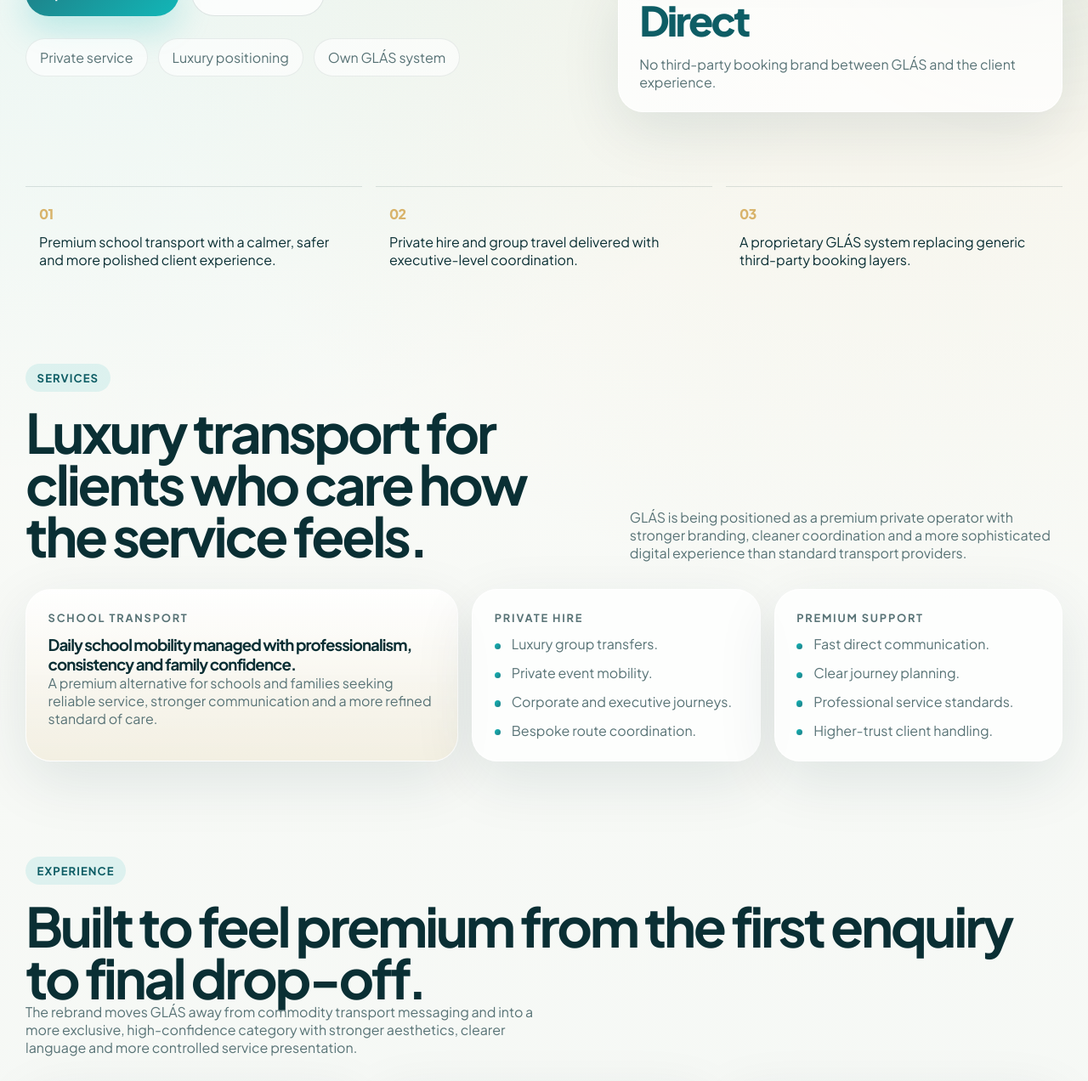
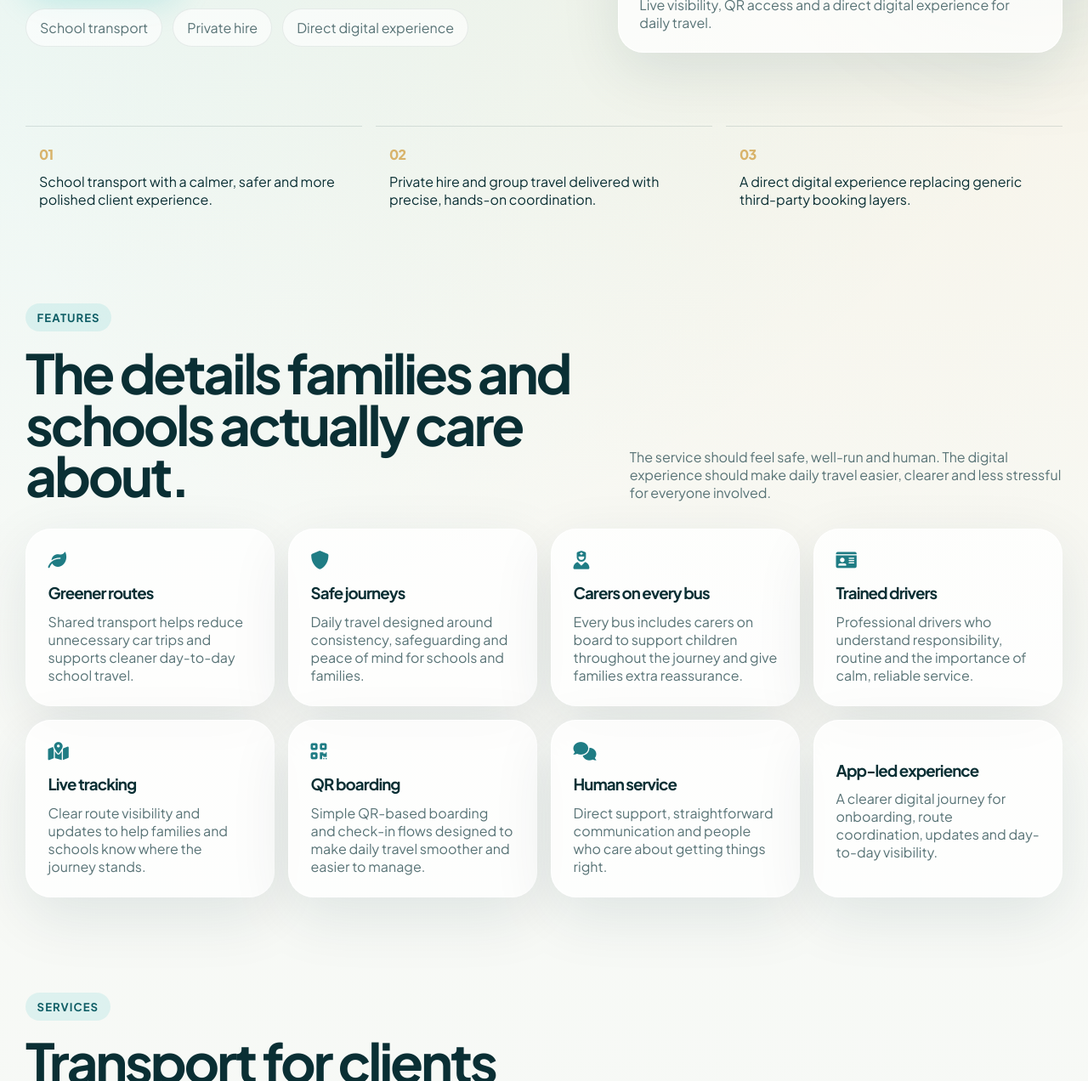
Before and after one commit to EdMendoza93/GlasTransport-website, a website: page public/index.html in a window 1280 px wide. Shown: the part 768-2040 px from the top of the page at 85% size. Drawn offline with nearby package versions, Linux system fonts and the light colour scheme.

Commit message:
Refine GLAS site messaging and features

```diff
--- a/public/index.html
+++ b/public/index.html
@@ -3,8 +3,8 @@
 <head>
     <meta charset="UTF-8">
     <meta name="viewport" content="width=device-width, initial-scale=1.0">
-    <title>GLÁS Transport | Premium School Transport & Private Mobility</title>
-    <meta name="description" content="GLÁS Transport delivers premium school transport, private group travel and bespoke mobility services with a luxury standard of care, safety and presentation.">
+    <title>GLÁS Transport | School Transport & Private Mobility</title>
+    <meta name="description" content="GLÁS Transport delivers school transport, private group travel and bespoke mobility services with a higher standard of care, safety and presentation.">
     <link rel="preconnect" href="https://fonts.googleapis.com">
     <link rel="preconnect" href="https://fonts.gstatic.com" crossorigin>
     <link href="https://fonts.googleapis.com/css2?family=Plus+Jakarta+Sans:wght@400;500;600;700;800&family=Cormorant+Garamond:wght@500;600;700&display=swap" rel="stylesheet">
@@ -22,11 +22,12 @@
                     <span class="brand-primary">GLÁS</span>
                     <span class="brand-secondary">Transport</span>
                 </span>
-                <span class="brand-note">Premium School & Private Mobility</span>
+                <span class="brand-note">School & Private Mobility</span>
             </a>
 
             <nav class="desktop-nav" aria-label="Main navigation">
                 <a href="#services">Services</a>
+                <a href="#features">Features</a>
                 <a href="#experience">Experience</a>
                 <a href="#system">System</a>
                 <a href="#contact">Contact</a>
@@ -41,6 +42,7 @@
 
         <div class="mobile-menu container" id="mobileMenu">
             <a href="#services">Services</a>
+            <a href="#features">Features</a>
             <a href="#experience">Experience</a>
             <a href="#system">System</a>
             <a href="#contact">Contact</a>
@@ -51,13 +53,13 @@
         <section id="home" class="hero">
             <div class="container hero-grid">
                 <div class="hero-copy">
-                    <p class="eyebrow">Luxury transport service in Dublin</p>
+                    <p class="eyebrow">School & private transport in Dublin</p>
                     <h1>
                         School transport,
-                        <span class="serif-line">elevated to a premium standard.</span>
+                        <span class="serif-line">shaped around cleaner journeys.</span>
                     </h1>
                     <p class="hero-text">
-                        GLÁS Transport delivers refined school mobility and private group travel with a higher level of safety, discretion, communication and operational polish than conventional providers.
+                        GLÁS Transport delivers school mobility and private group travel with a strong focus on safety, greener journeys, clear communication and a more human service for families, schools and carers.
                     </p>
 
                     <div class="hero-actions">
@@ -66,29 +68,29 @@
                     </div>
 
                     <div class="hero-badges">
-                        <span>Private service</span>
-                        <span>Luxury positioning</span>
-                        <span>Own GLÁS system</span>
+                        <span>School transport</span>
+                        <span>Private hire</span>
+                        <span>Direct digital experience</span>
                     </div>
                 </div>
 
                 <aside class="hero-panel">
                     <div class="signal-card signal-card-dark">
                         <p class="card-label">Brand positioning</p>
-                        <h2>Not another bus company. A premium mobility standard for schools and private clients.</h2>
+                        <h2>A calmer, safer way for children to travel every day.</h2>
                         <p>
-                            Designed for families, schools and organisers who expect professionalism, calm execution and a visibly higher level of service.
+                            Built for families and schools who want daily transport to feel reliable, supported and easy to trust from the moment the journey begins.
                         </p>
                     </div>
 
                     <div class="panel-stack">
                         <div class="signal-card">
-                            <span class="metric">Luxury</span>
-                            <p>Presentation, communication and trust built into every journey.</p>
+                            <span class="metric">Care</span>
+                            <p>Real people, clear communication and trust built into every journey.</p>
                         </div>
                         <div class="signal-card">
                             <span class="metric">Direct</span>
-                            <p>No third-party booking brand between GLÁS and the client experience.</p>
+                            <p>Live visibility, QR access and a direct digital experience for daily travel.</p>
                         </div>
                     </div>
                 </aside>
@@ -99,16 +101,73 @@
             <div class="container marquee-grid">
                 <article>
                     <span>01</span>
-                    <p>Premium school transport with a calmer, safer and more polished client experience.</p>
+                    <p>School transport with a calmer, safer and more polished client experience.</p>
                 </article>
                 <article>
                     <span>02</span>
-                    <p>Private hire and group travel delivered with executive-level coordination.</p>
+                    <p>Private hire and group travel delivered with precise, hands-on coordination.</p>
                 </article>
                 <article>
                     <span>03</span>
-                    <p>A proprietary GLÁS system replacing generic third-party booking layers.</p>
+                    <p>A direct digital experience replacing generic third-party booking layers.</p>
                 </article>
+            </div>
+        </section>
+
+        <section id="features" class="section section-features">
+            <div class="container">
+                <div class="section-heading split-heading">
+                    <div>
+                        <p class="eyebrow">Features</p>
+                        <h2>The details families and schools actually care about.</h2>
+                    </div>
+                    <p class="section-intro">
+                        The service should feel safe, well-run and human. The digital experience should make daily travel easier, clearer and less stressful for everyone involved.
+                    </p>
+                </div>
+
+                <div class="features-grid">
+                    <article class="feature-detail-card">
+                        <i class="fas fa-leaf"></i>
+                        <h3>Greener routes</h3>
+                        <p>Shared transport helps reduce unnecessary car trips and supports cleaner day-to-day school travel.</p>
+                    </article>
+                    <article class="feature-detail-card">
+                        <i class="fas fa-shield-alt"></i>
+                        <h3>Safe journeys</h3>
+                        <p>Daily travel designed around consistency, safeguarding and peace of mind for schools and families.</p>
+                    </article>
+                    <article class="feature-detail-card">
+                        <i class="fas fa-user-nurse"></i>
+                        <h3>Carers on every bus</h3>
+                        <p>Every bus includes carers on board to support children throughout the journey and give families extra reassurance.</p>
+                    </article>
+                    <article class="feature-detail-card">
+                        <i class="fas fa-id-card"></i>
+                        <h3>Trained drivers</h3>
+                        <p>Professional drivers who understand responsibility, routine and the importance of calm, reliable service.</p>
+                    </article>
+                    <article class="feature-detail-card">
+                        <i class="fas fa-map-location-dot"></i>
+                        <h3>Live tracking</h3>
+                        <p>Clear route visibility and updates to help families and schools know where the journey stands.</p>
+                    </article>
+                    <article class="feature-detail-card">
+                        <i class="fas fa-qrcode"></i>
+                        <h3>QR boarding</h3>
+                        <p>Simple QR-based boarding and check-in flows designed to make daily travel smoother and easier to manage.</p>
+                    </article>
+                    <article class="feature-detail-card">
+                        <i class="fas fa-comments"></i>
+                        <h3>Human service</h3>
+                        <p>Direct support, straightforward communication and people who care about getting things right.</p>
+                    </article>
+                    <article class="feature-detail-card">
+                        <i class="fas fa-mobile-screen"></i>
+                        <h3>App-led experience</h3>
+                        <p>A clearer digital journey for onboarding, route coordination, updates and day-to-day visibility.</p>
+                    </article>
+                </div>
             </div>
         </section>
 
@@ -117,10 +176,10 @@
                 <div class="section-heading split-heading">
                     <div>
                         <p class="eyebrow">Services</p>
-                        <h2>Luxury transport for clients who care how the service feels.</h2>
+                        <h2>Transport for clients who care how the service feels.</h2>
                     </div>
                     <p class="section-intro">
-                        GLÁS is being positioned as a premium private operator with stronger branding, cleaner coordination and a more sophisticated digital experience than standard transport providers.
+                        GLÁS brings together safe school transport, greener route planning and a more personal day-to-day experience for families, schools and group organisers.
                     </p>
                 </div>
 
@@ -129,14 +188,14 @@
                         <p class="card-label">School transport</p>
                         <h3>Daily school mobility managed with professionalism, consistency and family confidence.</h3>
                         <p>
-                            A premium alternative for schools and families seeking reliable service, stronger communication and a more refined standard of care.
+                            A stronger alternative for schools and families seeking reliable service, clearer communication and a more refined standard of care.
                         </p>
                     </article>
 
                     <article class="feature-card">
                         <p class="card-label">Private hire</p>
                         <ul class="bullet-list">
-                            <li>Luxury group transfers.</li>
+                            <li>Group transfers.</li>
                             <li>Private event mobility.</li>
                             <li>Corporate and executive journeys.</li>
                             <li>Bespoke route coordination.</li>
@@ -144,12 +203,12 @@
                     </article>
 
                     <article class="feature-card">
-                        <p class="card-label">Premium support</p>
+                        <p class="card-label">Client support</p>
                         <ul class="bullet-list">
                             <li>Fast direct communication.</li>
                             <li>Clear journey planning.</li>
-                            <li>Professional service standards.</li>
-                            <li>Higher-trust client handling.</li>
+                            <li>Human support for families and schools.</li>
+                            <li>Care-led day-to-day service.</li>
                         </ul>
                     </article>
                 </div>
@@ -160,9 +219,9 @@
             <div class="container">
                 <div class="section-heading">
                     <p class="eyebrow">Experience</p>
-                    <h2>Built to feel premium from the first enquiry to final drop-off.</h2>
+                    <h2>Built to feel considered from the first enquiry to final drop-off.</h2>
                     <p class="section-intro narrow">
-                        The rebrand moves GLÁS away from commodity transport messaging and into a more exclusive, high-confidence category with stronger aesthetics, clearer language and more controlled service presentation.
+                        Every part of the service is designed to feel clear, calm and dependable from the first enquiry to the final drop-off.
                     </p>
                 </div>
 
@@ -170,17 +229,17 @@
                     <article class="service-card">
                         <i class="fas fa-shield-alt"></i>
                         <h3>Composure and safety</h3>
-                        <p>A service tone centred on calm execution, responsible operations and confidence for schools, parents and organisers.</p>
+                        <p>A calm, dependable service built to give schools, parents, carers and organisers real peace of mind.</p>
                     </article>
                     <article class="service-card">
                         <i class="fas fa-comments"></i>
-                        <h3>Private client communication</h3>
-                        <p>More direct, more responsive and more polished than the typical transport booking experience.</p>
+                        <h3>Human communication</h3>
+                        <p>Direct updates, straightforward answers and people you can actually reach when something matters.</p>
                     </article>
                     <article class="service-card">
-                        <i class="fas fa-gem"></i>
-                        <h3>Premium brand presence</h3>
-                        <p>Luxury visual language, elevated typography and sharper positioning for a more valuable market segment.</p>
+                        <i class="fas fa-leaf"></i>
+                        <h3>Better for the everyday environment</h3>
+                        <p>Shared transport helps reduce extra car journeys and supports cleaner daily movement for school communities.</p>
                     </article>
                 </div>
             </div>
@@ -189,26 +248,26 @@
         <section id="system" class="section section-platform">
             <div class="container platform-grid">
                 <div class="platform-copy">
-                    <p class="eyebrow">Own platform</p>
-                    <h2>GLÁS now owns the system behind the service.</h2>
+                    <p class="eyebrow">Big news</p>
+                    <h2>We are building the GLÁS digital experience in-house.</h2>
                     <p class="section-intro">
-                        ShuttleID is out. The new direction is a proprietary GLÁS experience with direct control over enquiry flow, client communication, route visibility and premium service presentation.
+                        A major part of the next chapter is bringing the full digital journey closer to the brand, with more control over enquiry flow, client communication, route visibility and service presentation.
                     </p>
                 </div>
 
                 <div class="platform-cards">
                     <article class="platform-card platform-card-highlight">
-                        <p class="card-label">What the GLÁS system should support</p>
+                        <p class="card-label">What it will support</p>
                         <ul class="bullet-list">
-                            <li>Private client onboarding.</li>
+                            <li>Family and school onboarding.</li>
                             <li>School and family account flows.</li>
                             <li>Route and passenger coordination.</li>
-                            <li>Luxury-standard service updates.</li>
+                            <li>Live tracking, QR boarding and service updates.</li>
                         </ul>
                     </article>
                     <article class="platform-card">
                         <p class="card-label">Why this matters</p>
-                        <p>The digital layer should feel like GLÁS from end to end, not like a generic outsourced tool attached to a premium brand.</p>
+                        <p>This gives GLÁS the ability to shape the experience end to end, making the service feel clearer, more personal and more dependable every day.</p>
                     </article>
                 </div>
             </div>
@@ -222,22 +281,22 @@
                         <h2>A sharper, quieter and more valuable offer than mass-market operators.</h2>
                     </div>
                     <p class="section-intro">
-                        The opportunity is to own the premium end of school and private transport: better service language, stronger trust, cleaner execution and a more desirable client experience.
+                        The opportunity is to deliver school and private transport in a way that feels safer, greener, more personal and easier to trust.
                     </p>
                 </div>
 
                 <div class="impact-grid">
                     <article class="impact-card">
-                        <span class="impact-number">Premium</span>
-                        <p>Higher-end positioning for schools, families and private clients.</p>
+                        <span class="impact-number">Green</span>
+                        <p>Shared transport that supports cleaner daily travel and fewer extra car journeys.</p>
                     </article>
                     <article class="impact-card">
-                        <span class="impact-number">Direct</span>
-                        <p>A brand-controlled journey without dependence on third-party identity layers.</p>
+                        <span class="impact-number">Safe</span>
+                        <p>Structured travel with trained drivers, clear routines and support where it matters.</p>
                     </article>
                     <article class="impact-card">
-                        <span class="impact-number">Distinct</span>
-                        <p>A visual and operational identity that separates GLÁS from standard bus operators.</p>
+                        <span class="impact-number">Human</span>
+                        <p>A service built around real communication, carers, families and school communities.</p>
                     </article>
                 </div>
 
@@ -245,11 +304,11 @@
                     <p class="card-label">Rebrand direction</p>
                     <div class="timeline-grid">
                         <article>
-                            <span>Luxury aesthetic</span>
-                            <p>Sharper typography, cleaner spacing and a more expensive visual tone.</p>
+                            <span>Visual direction</span>
+                            <p>Sharper typography, cleaner spacing and a more distinctive visual tone.</p>
                         </article>
                         <article>
-                            <span>Private service voice</span>
+                            <span>Service voice</span>
                             <p>Less institutional language, more confidence, discretion and directness.</p>
                         </article>
                         <article>
@@ -266,9 +325,6 @@
                 <div class="contact-copy">
                     <p class="eyebrow">Contact</p>
                     <h2>Request a private conversation about school or group transport.</h2>
-                    <p class="section-intro">
-                        The rebrand keeps the current public contact points in place for now, while the premium GLÁS rollout is being developed.
-                    </p>
 
                     <div class="contact-details">
                         <a href="tel:+353879586600"><i class="fas fa-phone"></i> +353 87 958 6600</a>
@@ -294,7 +350,7 @@
                         Enquiry type
                         <select name="service" id="service" required>
                             <option value="">Choose one</option>
-                            <option value="Premium school transport">Premium school transport</option>
+                            <option value="School transport">School transport</option>
                             <option value="Private hire">Private hire</option>
                             <option value="Executive or event transport">Executive or event transport</option>
                             <option value="Partnership enquiry">Partnership enquiry</option>
@@ -316,11 +372,11 @@
         <div class="container footer-grid">
             <div>
                 <p class="footer-brand">GLÁS Transport</p>
-                <p>Premium school transport and private mobility, redefined with a luxury standard.</p>
+                <p>School transport and private mobility, redefined with a higher standard.</p>
             </div>
             <div>
-                <p>Private service</p>
-                <p>Luxury brand direction</p>
+                <p>School & private transport</p>
+                <p>Distinct brand direction</p>
             </div>
         </div>
     </footer>
--- a/public/script.js
+++ b/public/script.js
@@ -36,7 +36,7 @@
       return;
     }
 
-    formMessage.textContent = 'The premium rebrand form is ready. Next step: connect it to your own GLÁS system or your preferred CRM.';
+    formMessage.textContent = 'The rebrand form is ready. Next step: connect it to your preferred system or CRM.';
     contactForm.reset();
   });
 }
--- a/public/styles.css
+++ b/public/styles.css
@@ -308,6 +308,7 @@
 .hero-panel,
 .panel-stack,
 .programme-grid,
+.features-grid,
 .services-grid,
 .impact-grid,
 .timeline-grid,
@@ -319,6 +320,7 @@
 
 .signal-card,
 .feature-card,
+.feature-detail-card,
 .service-card,
 .platform-card,
 .impact-card,
@@ -420,11 +422,34 @@
 }
 
 .feature-card,
+.feature-detail-card,
 .service-card,
 .platform-card,
 .impact-card,
 .governance-card {
     padding: 1.6rem;
+}
+
+.features-grid {
+    grid-template-columns: repeat(4, minmax(0, 1fr));
+}
+
+.feature-detail-card {
+    background: rgba(255, 255, 255, 0.78);
+}
+
+.feature-detail-card i {
+    margin-bottom: 1rem;
+    color: var(--brand-dark);
+    font-size: 1.35rem;
+}
+
+.feature-detail-card h3 {
+    margin-bottom: 0.7rem;
+}
+
+.feature-detail-card p {
+    color: var(--muted);
 }
 
 .feature-card-large {
@@ -580,6 +605,7 @@
     .hero-grid,
     .split-heading,
     .programme-grid,
+    .features-grid,
     .platform-grid,
     .governance-grid,
     .contact-grid,
```
